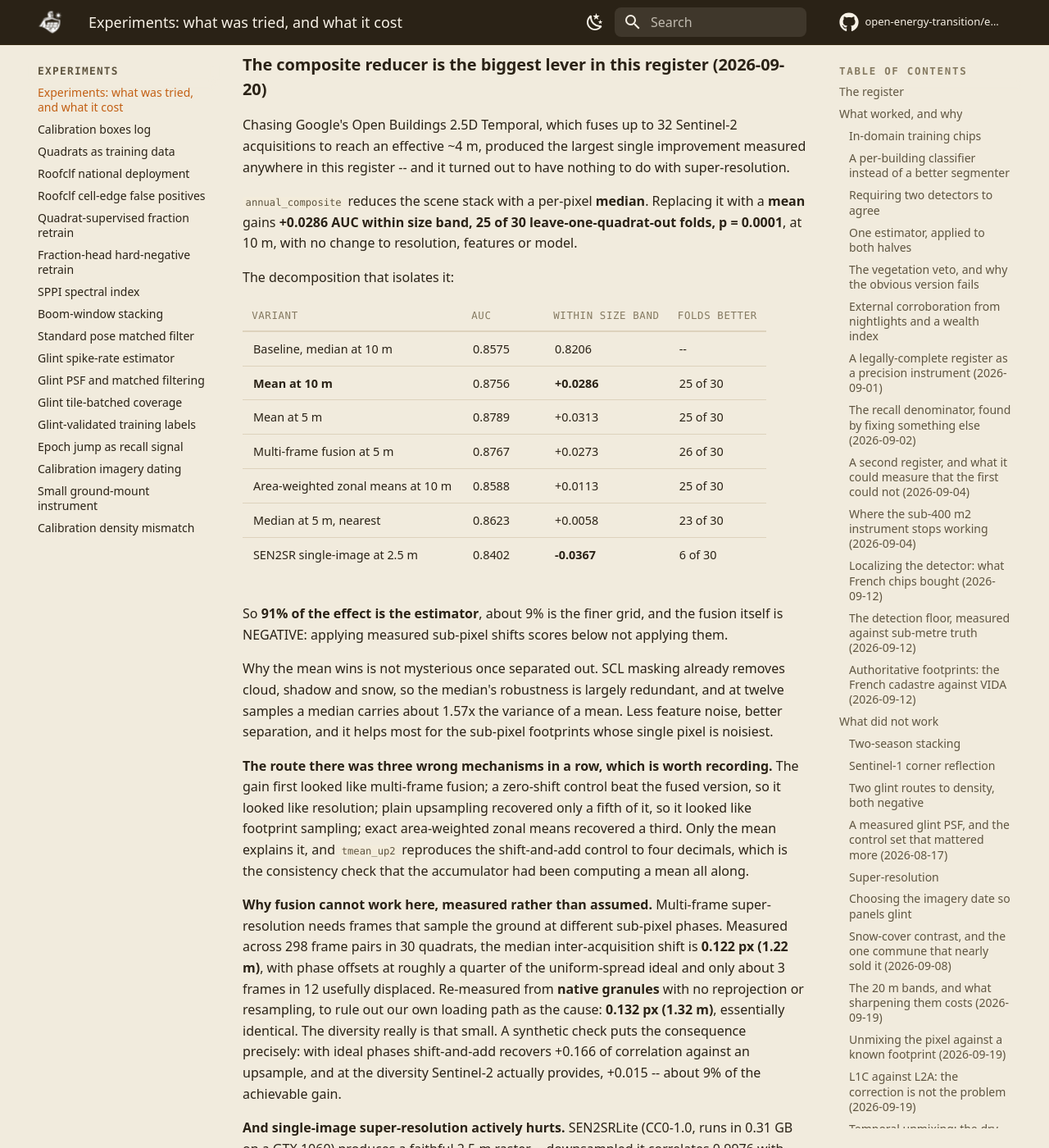
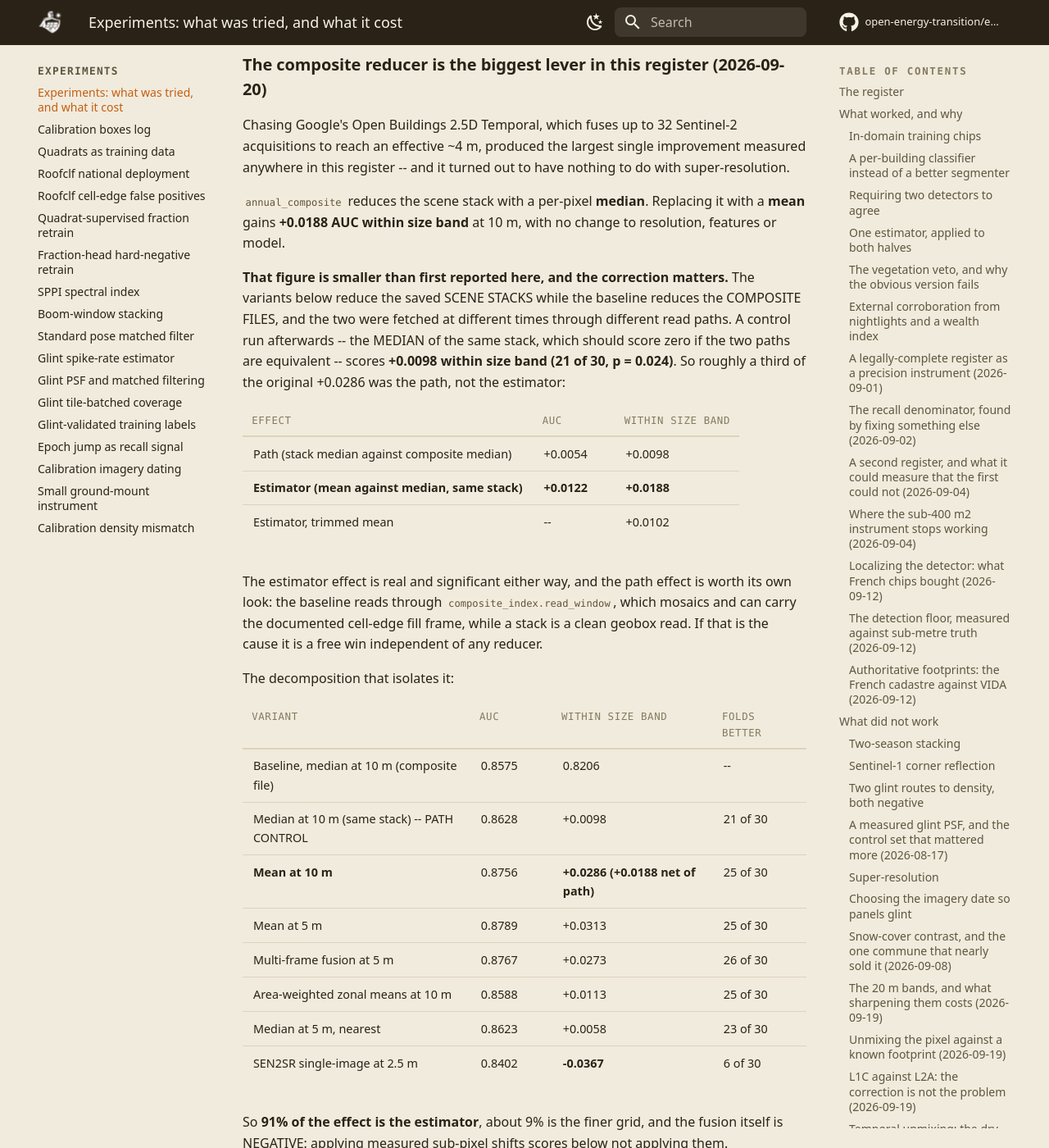
Before and after one commit to open-energy-transition/earthpv, an MkDocs documentation site: the page built from docs/experiments.md, in a window 1280 px wide and 1400 px high, scrolled down 38332 px. Shown: the whole window at 82% size. Built offline with MkDocs 1.6.1 and Material for MkDocs 9.7.7, drawn with Linux system fonts in a browser that asks for light colours; comment, search, counter and statistics services are not loaded; some of the changed text lies outside the part shown.

Commit message:
Correct the reducer figures: a third of the gain was the read path, not the estimator
A control run after publishing the reducer finding shows the comparison was not clean. The
tmean/tmean_trim variants reduce the saved SCENE STACKS while the baseline reduces the
COMPOSITE FILES, fetched at different times through different read paths. Taking the MEDIAN
of the same stack -- which should score zero if the paths are equivalent -- scores +0.0098
within size band (21 of 30, p=0.024).

    effect                                        AUC    within size
    path (stack median vs composite median)   +0.0054        +0.0098
    estimator (mean vs median, same stack)    +0.0122        +0.0188
    estimator, trimmed mean                        --        +0.0102

So the previously committed +0.0286 (mean) and +0.0200 (trimmed) overstate the estimator by
about a third. The corrected estimator effect is +0.0188 and +0.0102. Both remain
significant, and the trimmed mean remains the right choice on the robustness grounds already
recorded, but it is a smaller win than first written and the register now says so in the
table rather than in a footnote.

The path effect deserves its own investigation and may be a free win independent of any
reducer: the baseline reads through `composite_index.read_window`, which mosaics and can
carry the documented cell-edge fill frame, while a stack is a clean geobox read on the
quadrat's own grid.

Nothing shipped changes -- the reducer default is still "median" and still inherited per AOI.

Co-Authored-By: Claude Opus 5 (1M context) <noreply@anthropic.com>

```diff
--- a/docs/experiments.md
+++ b/docs/experiments.md
@@ -1256,15 +1256,34 @@ to reach an effective ~4 m, produced the largest single improvement measured any
 this register -- and it turned out to have nothing to do with super-resolution.
 
 `annual_composite` reduces the scene stack with a per-pixel **median**. Replacing it with a
-**mean** gains **+0.0286 AUC within size band, 25 of 30 leave-one-quadrat-out folds,
-p = 0.0001**, at 10 m, with no change to resolution, features or model.
+**mean** gains **+0.0188 AUC within size band** at 10 m, with no change to resolution,
+features or model.
+
+**That figure is smaller than first reported here, and the correction matters.** The variants
+below reduce the saved SCENE STACKS while the baseline reduces the COMPOSITE FILES, and the
+two were fetched at different times through different read paths. A control run afterwards --
+the MEDIAN of the same stack, which should score zero if the two paths are equivalent --
+scores **+0.0098 within size band (21 of 30, p = 0.024)**. So roughly a third of the original
++0.0286 was the path, not the estimator:
+
+| Effect | AUC | Within size band |
+| --- | --- | --- |
+| Path (stack median against composite median) | +0.0054 | +0.0098 |
+| **Estimator (mean against median, same stack)** | **+0.0122** | **+0.0188** |
+| Estimator, trimmed mean | -- | +0.0102 |
+
+The estimator effect is real and significant either way, and the path effect is worth its own
+look: the baseline reads through `composite_index.read_window`, which mosaics and can carry
+the documented cell-edge fill frame, while a stack is a clean geobox read. If that is the
+cause it is a free win independent of any reducer.
 
 The decomposition that isolates it:
 
 | Variant | AUC | Within size band | Folds better |
 | --- | --- | --- | --- |
-| Baseline, median at 10 m | 0.8575 | 0.8206 | -- |
-| **Mean at 10 m** | 0.8756 | **+0.0286** | 25 of 30 |
+| Baseline, median at 10 m (composite file) | 0.8575 | 0.8206 | -- |
+| Median at 10 m (same stack) -- PATH CONTROL | 0.8628 | +0.0098 | 21 of 30 |
+| **Mean at 10 m** | 0.8756 | **+0.0286 (+0.0188 net of path)** | 25 of 30 |
 | Mean at 5 m | 0.8789 | +0.0313 | 25 of 30 |
 | Multi-frame fusion at 5 m | 0.8767 | +0.0273 | 26 of 30 |
 | Area-weighted zonal means at 10 m | 0.8588 | +0.0113 | 25 of 30 |
@@ -1321,8 +1340,8 @@ of the gain:
 | Reducer | Within size band | Folds better | One unmasked cloud |
 | --- | --- | --- | --- |
 | Median (current) | -- | -- | 100.7 |
-| **Trimmed mean (drop top and bottom decile)** | **+0.0200** | 25 of 30 | **100.2** |
-| Mean | +0.0286 | 25 of 30 | 924.4 |
+| **Trimmed mean (drop top and bottom decile)** | **+0.0200 (+0.0102 net of path)** | 25 of 30 | **100.2** |
+| Mean | +0.0286 (+0.0188 net of path) | 25 of 30 | 924.4 |
 
 So **the trimmed mean is the one to ship**: 70% of the gain, and robustness indistinguishable
 from the median on the failure mode the median exists for.
```
Also changed, not shown: 2 other files.
